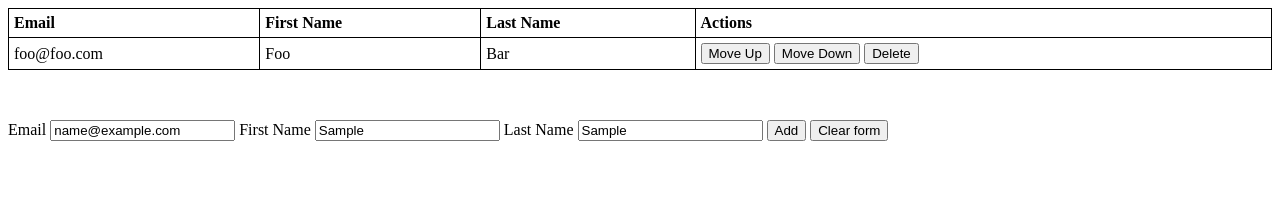
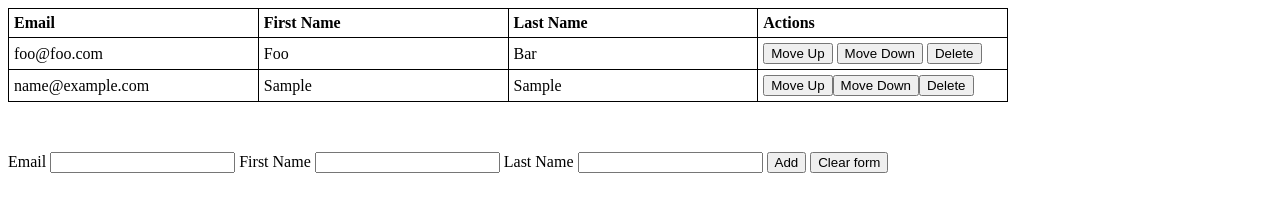
Before and after one commit to filipalacerda/frontend-exercises, a plain HTML site: page examples/dom-apis/tables/index.html in a window 1280 px wide. Both pictures are taken after typing "name@example.com", "Sample", "Sample" into the empty fields and a click on the button "Add". Drawn offline with Linux system fonts and the light colour scheme.

Commit message:
Add table styles

```diff
--- a/examples/dom-apis/tables/script.js
+++ b/examples/dom-apis/tables/script.js
@@ -37,7 +37,7 @@ const onFormSubmit = (event) => {
   event.preventDefault();
 
   const emailRegexExp = /^[\w-\.]+@([\w-]+\.)+[\w-]{2,4}$/g;
-  const nameRegexExp = /^[a-zA-Z ]{2,30}$/;
+  const nameRegexExp = /^[a-zA-Z ]{2,100}$/;
 
   // Get the form elements
   const inputs = form.elements;
@@ -52,15 +52,15 @@ const onFormSubmit = (event) => {
       email,
       "Email must have the following format foo@bar.com"
     ) &&
-    validateName(
+    validate(
       nameRegexExp,
       firstName,
-      "The first name must have between 2 and 30 charactes and use only letters"
+      "The first name must have between 2 and 100 charactes and use only letters"
     ) &&
-    validateName(
+    validate(
       nameRegexExp,
       lastName,
-      "The last name must have between 2 and 30 charactes and use only letters"
+      "The last name must have between 2 and 100 charactes and use only letters"
     )
   ) {
     /**
@@ -94,11 +94,16 @@ const onFormSubmit = (event) => {
  * @param {string} buttonAction
  */
 const createButton = (tableCell, buttonName, buttonAction) => {
+  // Create a button element
   const button = document.createElement("button");
+  // Set the action attribute
   button.setAttribute("data-action", buttonAction);
+  // Create the button text
   const buttonText = document.createTextNode(buttonName);
+  // Append the button text
   button.appendChild(buttonText);
 
+  // Append the button to the provided cell
   tableCell.appendChild(button);
 };
 
@@ -171,15 +176,16 @@ const moveRow = (direction, rowIndex) => {
 };
 
 /** From validation */
-
 const validate = (regexExp, value, message) => {
   const isValid = regexExp.test(value);
   const errorDiv = document.getElementById("form-errors");
 
   if (!isValid) {
+    const errorElement = document.createElement("p");
     const errorText = document.createTextNode(message);
 
-    errorDiv.appendChild(errorText);
+    errorElement.appendChild(errorText);
+    errorDiv.appendChild(errorElement);
   } else {
     errorDiv.innerHTML = "";
   }
--- a/examples/dom-apis/tables/style.css
+++ b/examples/dom-apis/tables/style.css
@@ -1,6 +1,7 @@
 /* basic table styles */
 table {
-  width: 100%;
+  table-layout: fixed;
+  width: 1000px;
 }
 
 table,
@@ -14,12 +15,13 @@ thead {
   text-align: left;
 }
 
-tr:nth-child(1),
-tr:nth-child(2),
-tr:nth-child(3) {
+td:nth-child(1),
+td:nth-child(2),
+td:nth-child(3) {
   width: 20%;
 }
-tr:nth-child(4) {
+
+td:nth-child(4) {
   width: 40%;
 }
 
@@ -28,6 +30,17 @@ td {
   padding: 5px;
 }
 
+td {
+  white-space: nowrap;
+  text-overflow: ellipsis;
+  overflow: hidden;
+}
+
+/* form styles */
 form {
   margin-top: 50px;
 }
+
+#form-errors {
+  color: red;
+}
```
